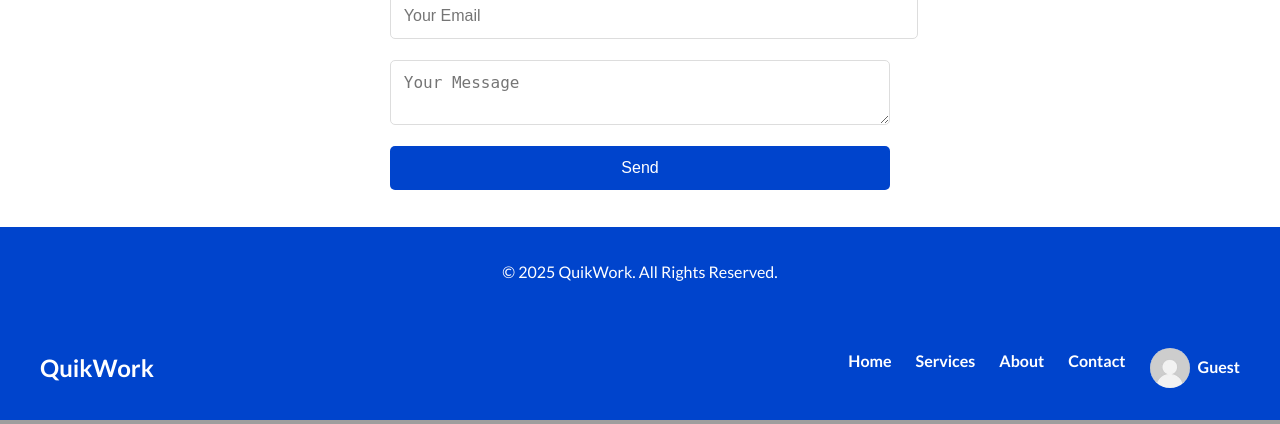
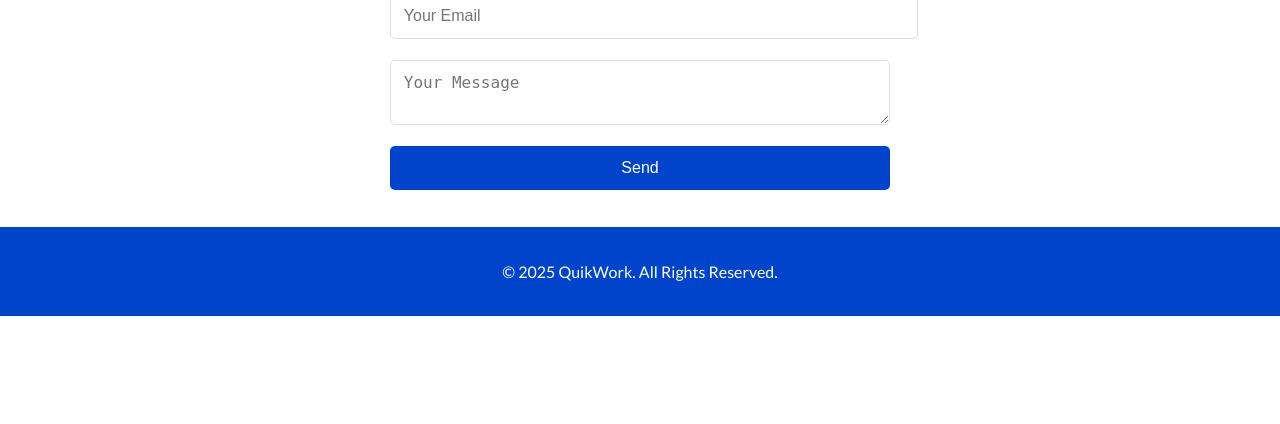
Before and after one commit to Allan74747474/Quikwork, a PHP site: page /index.php in a window 1280 px wide. Shown: the part 1066-1490 px from the top of the page. After the commit the page ends 1382 px from the top, so only its background shows below. Run offline with PHP 8.4, Linux system fonts and the light colour scheme; the visitor is signed in with stand-in values (Sample User, id 1); data that the repository does not hold is empty; grey boxes are pictures that could not be loaded.

Commit message:
Update index.php

```diff
--- a/index.php
+++ b/index.php
@@ -115,120 +115,3 @@
     <script src="script.js"></script>
 </body>
 </html>
-
-
-<?php
-session_start();
-include 'db_config.php'; // Ensure database connection
-
-$user_id = $_SESSION['user_id'] ?? null;
-$profile_pic = "default.jpg"; // Default profile image
-$username = "Guest"; // Default username
-
-if ($user_id) {
-    $query = "SELECT username, profile_pic FROM users WHERE id = :user_id";
-    $stmt = $conn->prepare($query);
-    $stmt->bindParam(':user_id', $user_id, PDO::PARAM_INT);
-    $stmt->execute();
-    $user = $stmt->fetch(PDO::FETCH_ASSOC);
-
-    if ($user) {
-        $username = $user['username'];
-        if (!empty($user['profile_pic'])) {
-            $profile_pic = $user['profile_pic'];
-        }
-    }
-}
-?>
-
-<!DOCTYPE html>
-<html lang="en">
-<head>
-    <meta charset="UTF-8">
-    <meta name="viewport" content="width=device-width, initial-scale=1.0">
-    <title>QuikWork</title>
-    <link rel="stylesheet" href="style.css">
-    <link rel="preconnect" href="https://fonts.googleapis.com">
-    <link rel="preconnect" href="https://fonts.gstatic.com" crossorigin>
-    <link href="https://fonts.googleapis.com/css2?family=Lato:wght@300;400;700&display=swap" rel="stylesheet">
-    <link rel="icon" type="image/png" href="favicon.png">
-</head>
-<body>
-    <header>
-        <nav class="navbar">
-            <div class="logo">QuikWork</div>
-            <ul class="nav-links">
-                <li><a href="index.php">Home</a></li>
-                <li><a href="servicemain.php">Services</a></li>
-                <li><a href="#about">About</a></li>
-                <li><a href="#contact">Contact</a></li>
-
-                <?php if ($user_id): ?>
-                    <!-- User Profile Dropdown -->
-                    <li class="dropdown">
-                        <a href="#" class="dropbtn">
-                            <img src="uploads/<?php echo htmlspecialchars($profile_pic); ?>"
-                                 alt="Profile" class="nav-profile-pic"
-                                 style="height:40px; width:40px;">
-                            <?php echo htmlspecialchars($username); ?>
-                        </a>
-                        <div class="dropdown-content">
-                            <a href="profile.php">Profile</a>
-                            <a href="logout.php">Logout</a>
-                        </div>
-                    </li>
-                <?php else: ?>
-                    <!-- Show Login Link If Not Logged In -->
-                    <li><a href="login.php">Login</a></li>
-                <?php endif; ?>
-            </ul>
-        </nav>
-    </header>
-
-    <main>
-        <section class="hero" id="hero1">
-            <h1 class="ftp">Find the Perfect Freelance Services</h1>
-            <div class="search-bar">
-                <input type="text" placeholder="What service are you looking for?">
-                <button>Search</button>
-            </div>
-        </section>
-        <section id="services" class="services">
-            <h2>Explore Popular Services</h2>
-            <div class="service-cards">
-                <div class="card">
-                    <img src="https://blog-frontend.envato.com/cdn-cgi/image/width=1200,quality=75,format=auto,fit=crop,height=630/uploads/sites/2/2023/02/Tuts_Roundup__Top_Graphic_Design_Courses.jpeg" alt="Graphic Design">
-                    <h3>Graphic Design</h3>
-                </div>
-                <div class="card">
-                    <img src="https://media.istockphoto.com/id/1061031056/photo/pre-adolescent-boy-programming-at-computer.jpg?s=612x612&w=0&k=20&c=ZpdMz3WOKlahnBBOzeue4fdSIyzlZyHyfW4t9qi_xHQ=" alt="Programming">
-                    <h3>Programming</h3>
-                </div>
-                <div class="card">
-                    <img src="https://www.simplilearn.com/ice9/free_resources_article_thumb/How_To_Become_A_Content_Writer.jpg" alt="Content Writing">
-                    <h3>Content Writing</h3>
-                </div>
-            </div>
-        </section>
-        <section id="about" class="about">
-            <h2>About Us</h2>
-            <p>QuikWork is a platform that connects talented freelancers with clients worldwide, providing high-quality services to meet your needs.</p>
-        </section>
-        <section id="contact" class="contact">
-            <h2>Contact Us</h2>
-            <form id="contact-form">
-                <input type="text" placeholder="Your Name" required>
-                <input type="email" placeholder="Your Email" required>
-                <textarea placeholder="Your Message" required></textarea>
-                <button type="submit">Send</button>
-            </form>
-        </section>
-    </main>
-
-    <footer>
-        <p>&copy; 2025 QuikWork. All Rights Reserved.</p>
-    </footer>
-
-    <script src="script.js"></script>
-</body>
-</html>
```
